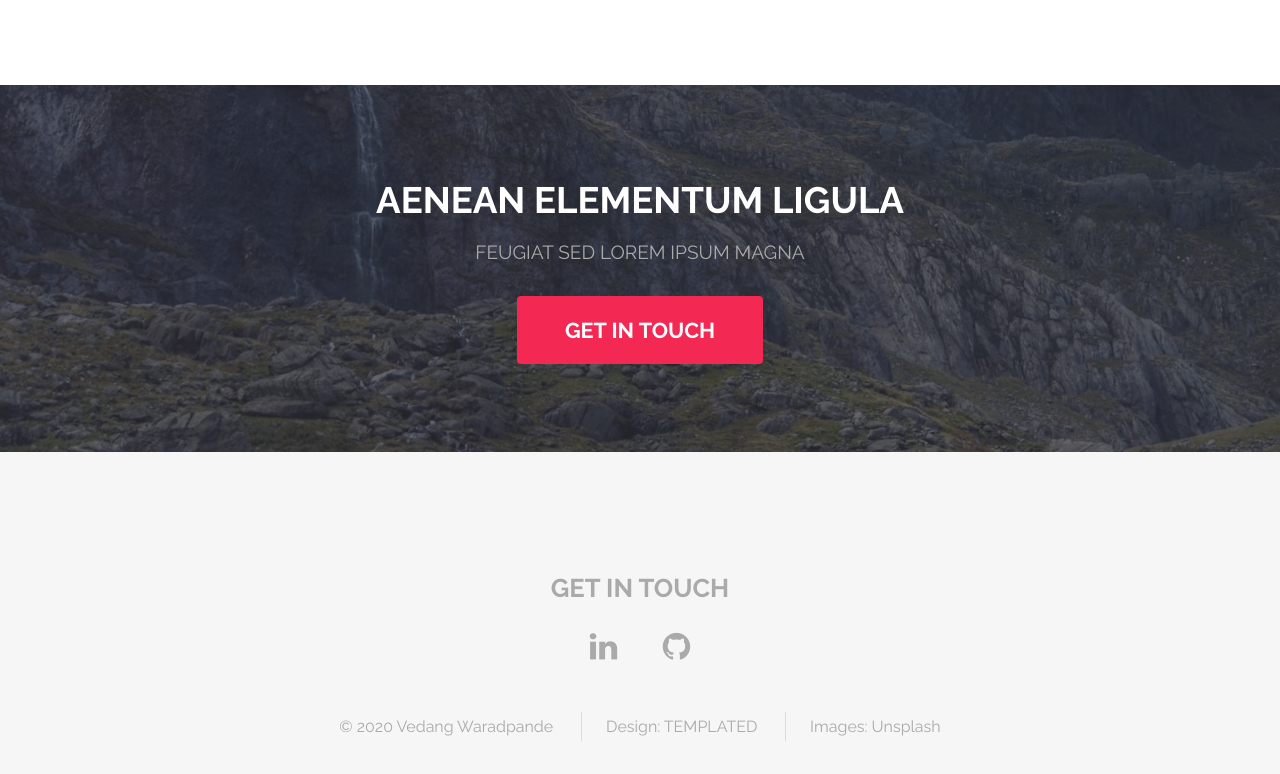
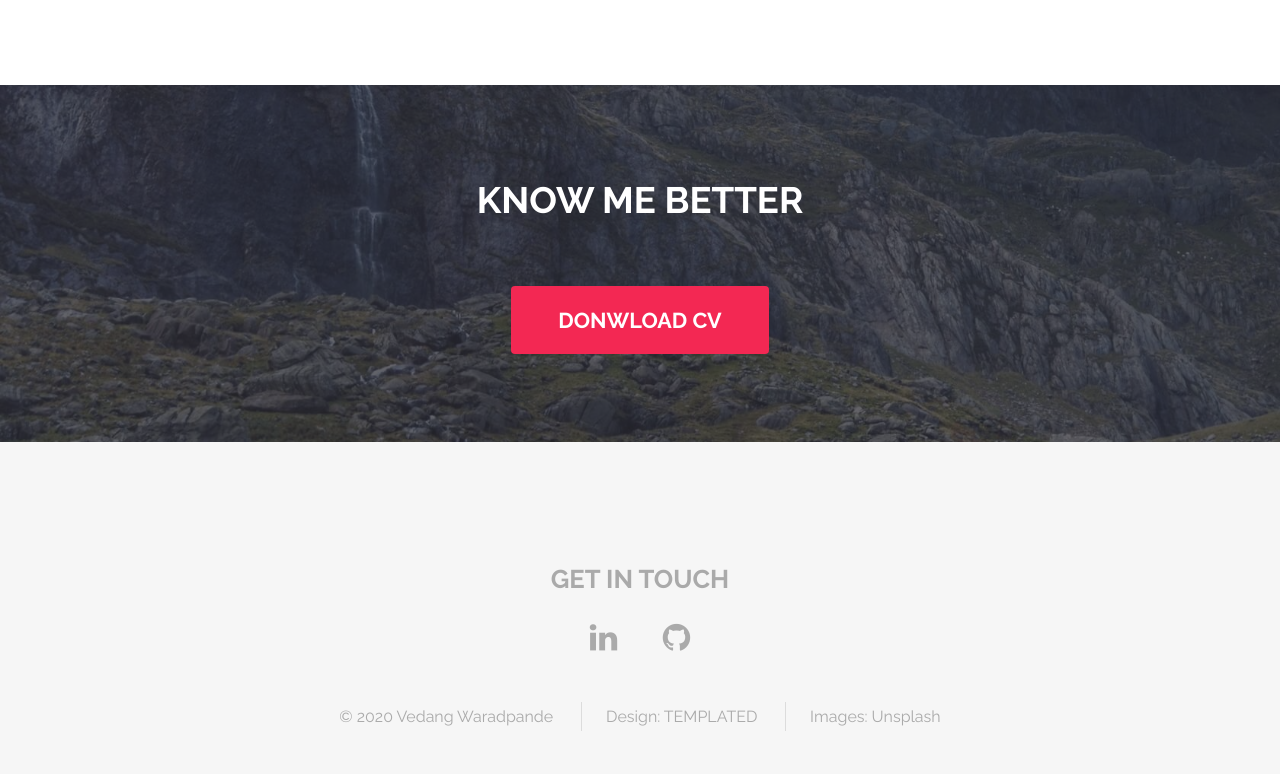
Before and after one commit to saikiransaindla2/vedangw.github.io, a plain HTML site: page index.html in a window 1280 px wide. Shown: the part 3250-4024 px from the top of the page. Drawn offline with Linux system fonts and the light colour scheme; files whose address does not match are found by name.

Commit message:
Save original template

```diff
--- a/index.html
+++ b/index.html
@@ -132,11 +132,10 @@
 				<section id="four" class="wrapper style3 special">
 					<div class="container">
 						<header class="major">
-							<h2>Aenean elementum ligula</h2>
-							<p>Feugiat sed lorem ipsum magna</p>
+							<h2>Know me better</h2>
 						</header>
 						<ul class="actions">
-							<li><a href="#" class="button special big">Get in touch</a></li>
+							<li><a href="#" class="button special big">Donwload CV</a></li>
 						</ul>
 					</div>
 				</section>
```
